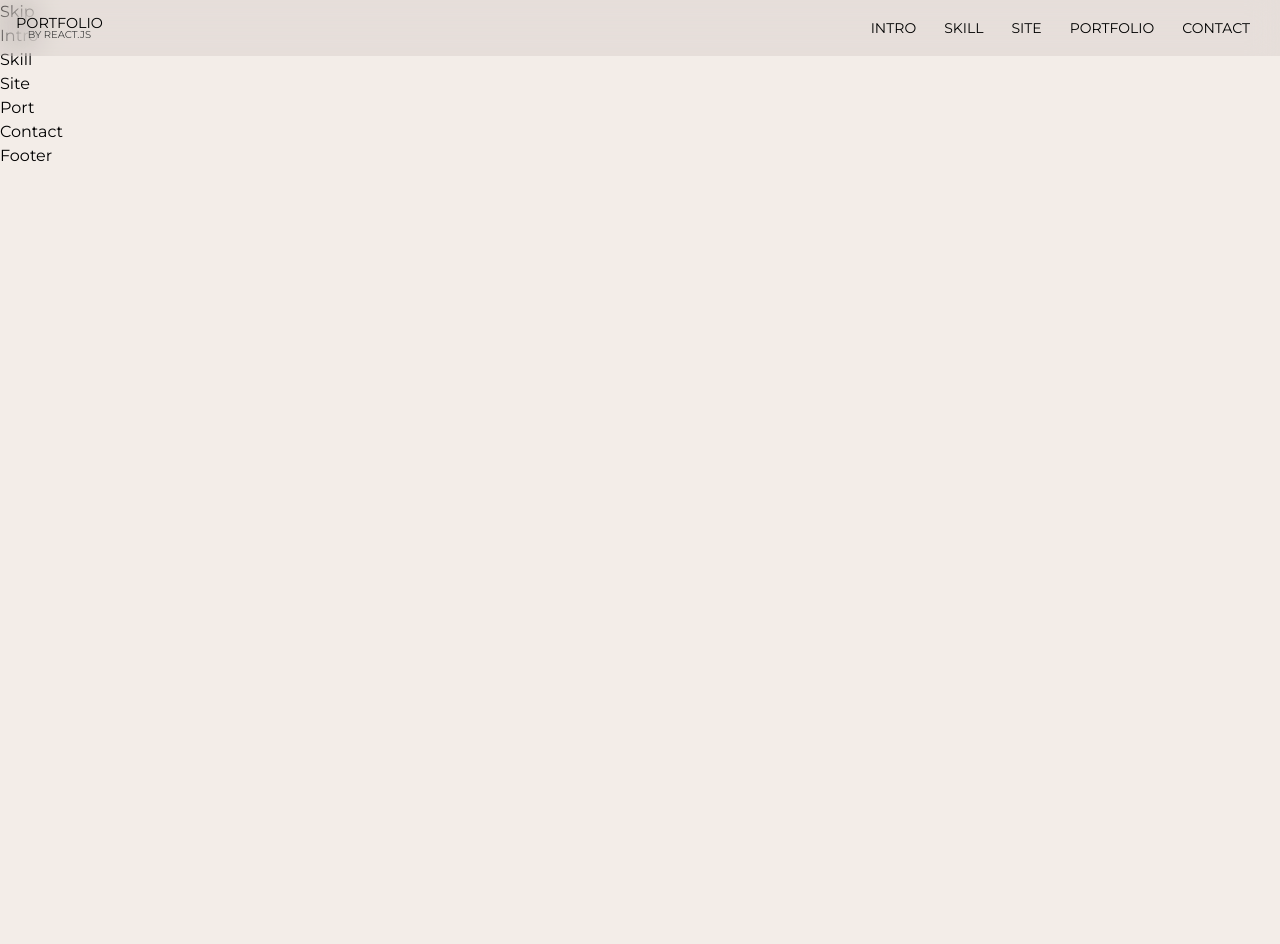
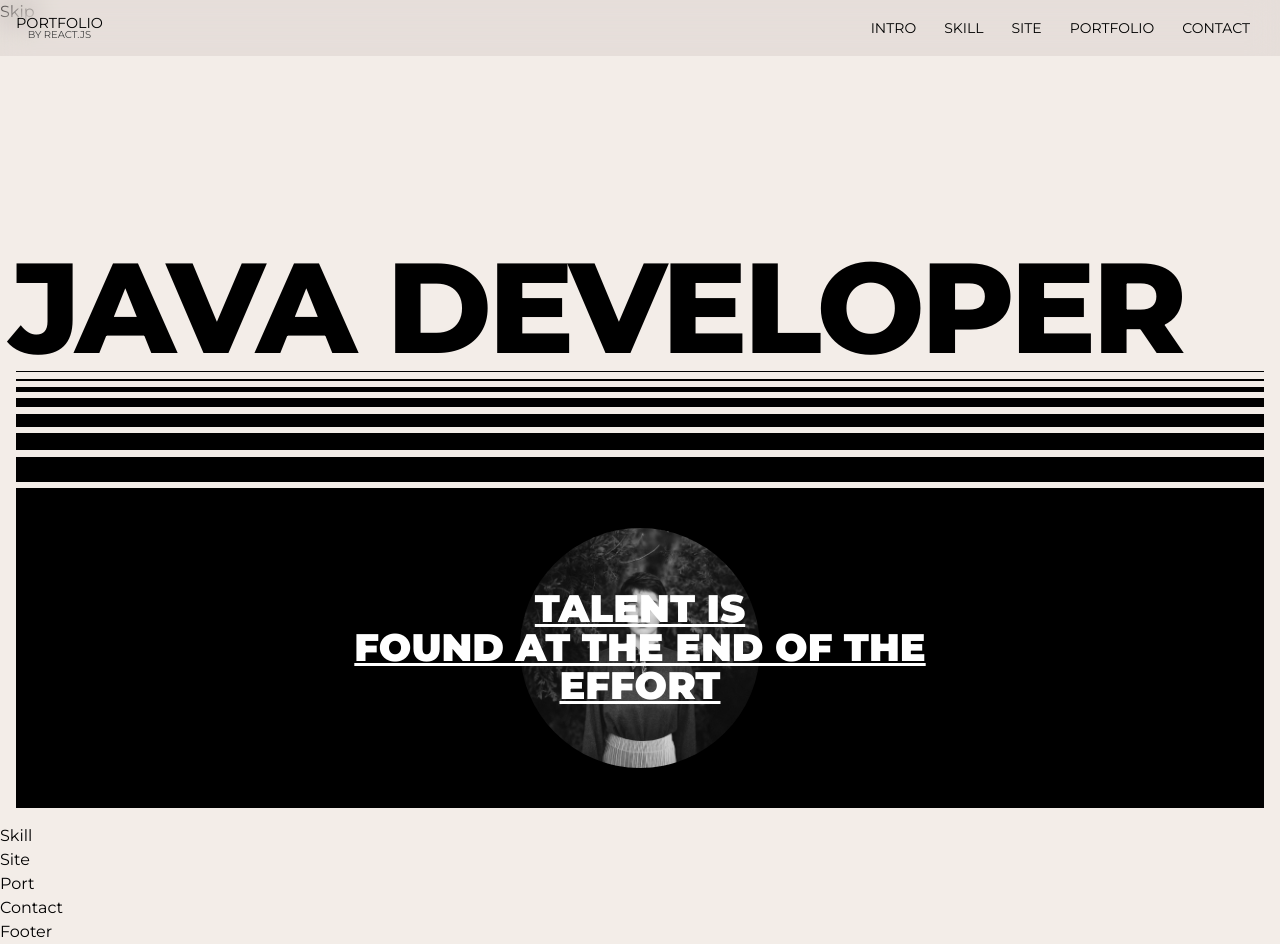
Before and after one commit to revisionismer/port2023-react, a React (Create React App) app: page / in a window 1280 px wide. Before the commit the page ends 800 px from the top, so only its background shows below. Built offline with nearby package versions, Linux system fonts and the light colour scheme; a small style sheet from the web is missing; a web font is replaced by a local one.

Commit message:
4. 포트폴리오 사이트 만들기 : 인트로 영역

```diff
--- a/src/assets/scss/section/_intro.scss
+++ b/src/assets/scss/section/_intro.scss
@@ -0,0 +1,154 @@
+#intro {
+    height: 100vh;
+}
+
+.intro__inner {
+    width: 100%;
+    height: 100%;
+    display: flex;
+    align-items: flex-start;
+    justify-content: flex-end;
+    flex-direction: column;
+    padding: 16px;
+
+    @media (max-width: 800px){
+        justify-content: center;
+    }
+
+    .intro__title {
+        font-size: 10vw;
+        text-transform: uppercase;
+        line-height: 1;
+        font-weight: 800;
+        white-space: nowrap;
+        text-indent: -0.5vw;
+        letter-spacing: -0.3vw;
+
+        @media (max-width: 320px){
+            display: none;
+        }
+    }
+
+    .intro__text {
+        width: 100%;
+        height: 40vh;
+        background-color: var(--black);
+        color: var(--white);
+        display: flex;
+        align-items: center;
+        justify-content: center;
+        flex-direction: column;
+        position: relative;
+
+        .text {
+            font-size: 3vw;
+            line-height: 1;
+            font-weight: 900;
+            text-transform: uppercase;
+            text-decoration: underline;
+            text-align: center;
+            position: relative;
+            z-index: 100;
+            transition: all 0.3s;
+            cursor: all-scroll;
+
+            @media (max-width: 800px){
+                font-size: 24px;
+            }
+        }
+        .img {
+            position: absolute;
+            left: 50%;
+            top: 50%;
+            transform: translate(-50%, -50%);
+            width: 30vh;
+            height: 30vh;
+            border-radius: 50%;
+            overflow: hidden;
+            filter: grayscale(100%);
+            transition: all 0.3s;
+
+            @media (max-width: 320px){
+                width: 20vh;
+                height: 20vh;
+            }
+        }
+
+        &:hover .text {
+            opacity: 0;
+        }
+
+        &:hover .img {
+            filter: grayscale(0);
+        }
+    }
+
+    .intro__lines {
+        width: 100%;
+
+        .line {
+            display: block;
+            width: 100%;
+            height: 1px;
+            background-color: var(--black);
+            margin-bottom: 0.5vw;
+
+            &:nth-child(1){
+                height: 1px;
+            }
+            &:nth-child(2){
+                height: 2px;
+            }
+            &:nth-child(3){
+                height: 5px;
+            }
+            &:nth-child(4){
+                height: 9px;
+            }
+            &:nth-child(5){
+                height: 13px;
+            }
+            &:nth-child(6){
+                height: 17px;
+            }
+            &:nth-child(7){
+                height: 25px;
+            }
+        }
+
+        &.bottom {
+            .line {
+                margin-top: 0.5vw;
+                margin-bottom: 0;
+                display: none;
+
+                @media (max-width: 800px){
+                    display: block;
+                }
+
+                &:nth-child(1){
+                    height: 25px;
+                }
+                &:nth-child(2){
+                    height: 17px;
+                }
+                &:nth-child(3){
+                    height: 13px;
+                }
+                &:nth-child(4){
+                    height: 9px;
+                }
+                &:nth-child(5){
+                    height: 5px;
+                }
+                &:nth-child(6){
+                    height: 2px;
+                }
+                &:nth-child(7){
+                    height: 1px;
+                }
+            }
+        }
+    }
+
+}
--- a/src/components/Intro.jsx
+++ b/src/components/Intro.jsx
@@ -1,7 +1,48 @@
 import React from "react";
 
+import about from "../assets/img/about.jpg";
+
+const introText = {
+    title: "java developer",
+    desc: ["talent is", "found at the end of the", "effort"],
+};
+
 const Intro = () => {
-    return <div>Intro</div>;
+    return (
+        <section id="intro">
+            <div className="intro__inner">
+                <h1 className="intro__title">{introText.title}</h1>
+                <div className="intro__lines" aria-hidden="true">
+                    <span className="line"></span>
+                    <span className="line"></span>
+                    <span className="line"></span>
+                    <span className="line"></span>
+                    <span className="line"></span>
+                    <span className="line"></span>
+                    <span className="line"></span>
+                </div>
+                <div className="intro__text">
+                    <div className="text">
+                        <div>{introText.desc[0]}</div>
+                        <div>{introText.desc[1]}</div>
+                        <div>{introText.desc[2]}</div>
+                    </div>
+                    <div className="img">
+                        <img src={about} alt="어바웃" />
+                    </div>
+                </div>
+                <div className="intro__lines bottom" aria-hidden="true">
+                    <span className="line"></span>
+                    <span className="line"></span>
+                    <span className="line"></span>
+                    <span className="line"></span>
+                    <span className="line"></span>
+                    <span className="line"></span>
+                    <span className="line"></span>
+                </div>
+            </div>
+        </section>
+    );
 };
 
 export default Intro;
```
Also changed, not shown: src/assets/img/about.jpg (added), 1 other file (tests, documents, lock files or other folders).
